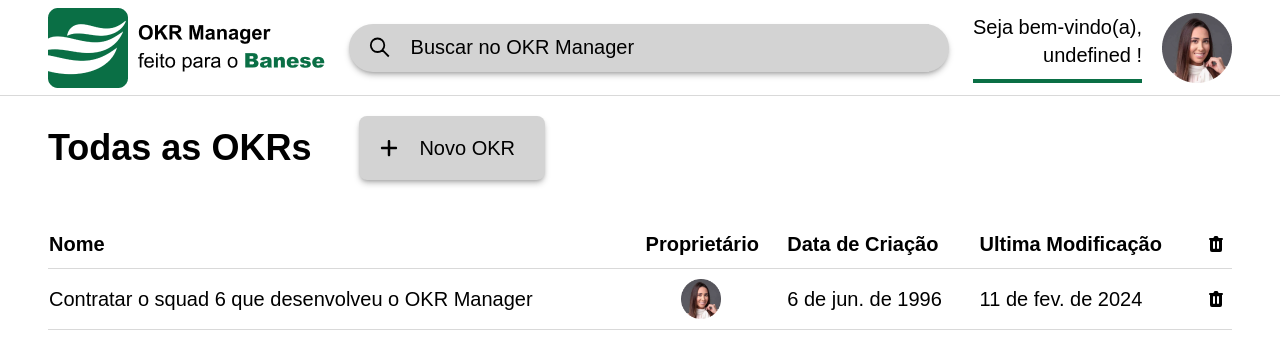
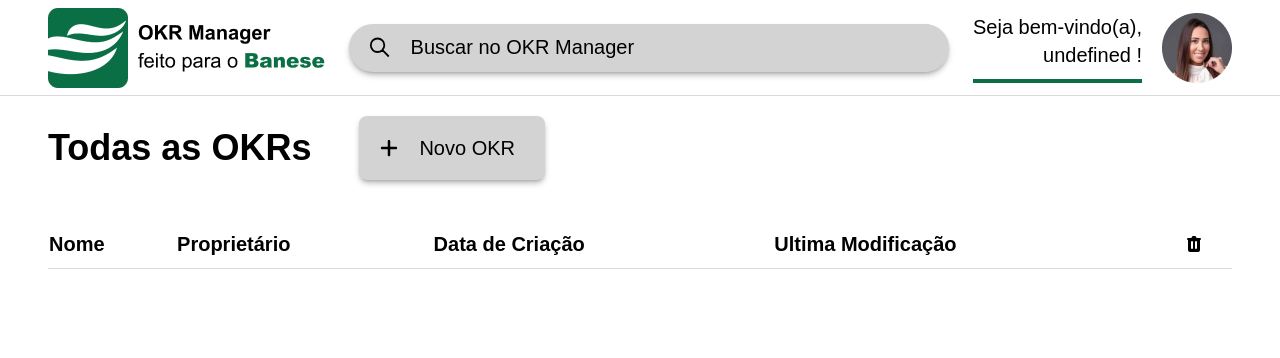
Before and after one commit to pedrohp2205/okr-manager, a React (Vite) app: page /dashboard in a window 1280 px wide. Shown: the top 358 px of the page. Built offline with nearby package versions, Linux system fonts and the light colour scheme.

Commit message:
Dashboard funcional e toaster.

```diff
--- a/package.json
+++ b/package.json
@@ -19,7 +19,8 @@
     "react": "^18.2.0",
     "react-dom": "^18.2.0",
     "react-icons": "^5.1.0",
-    "react-router-dom": "^6.22.3"
+    "react-router-dom": "^6.22.3",
+    "sonner": "^1.4.41"
   },
   "devDependencies": {
     "@types/react": "^18.2.78",
--- a/src/components/dashboard-item.tsx
+++ b/src/components/dashboard-item.tsx
@@ -1,35 +1,29 @@
 import { HiTrash } from "react-icons/hi";
 import logo from "../assets/perfil.png"
-// import { formatDistanceToNow } from 'date-fns'
-// import { ptBR } from 'date-fns/locale'
+import { formatDistanceToNow } from 'date-fns'
+import { ptBR } from 'date-fns/locale'
 
-export function DashboardItem() {
+interface dashboardItem {
+    dashboardItem:{
+        title: string,
+        creationDate: Date,
+        modificationDate: Date,
+    }
 
-    // const formattedDate = formatDistanceToNow(new Date(2024, 1, 11), {
-    //     addSuffix: true,
-    //     locale: ptBR,
-    //   })
+}
+
+
+export function DashboardItem({dashboardItem}: dashboardItem) {
+
+
 
     return(
-        <table className="text-black mt-10 w-full">
-            <thead>
-                <tr className="border-b  border-[#D9D9D9]">
-                    <th className="py-2.5  text-left  text-xl " >Nome</th>
-                    <th className="py-2.5  text-left text-xl ">Proprietário</th>
-                    <th className="py-2.5 text-left  text-xl ">Data de Criação</th>
-                    <th className="py-2.5   text-left text-xl ">Ultima Modificação</th>
-                    <th className="py-2.5 text-xl "> <HiTrash size={20} /></th>
-                </tr>
-            </thead>
-            <tbody>
-                <tr className="border-b  border-[#D9D9D9]">
-                    <td className=" py-2.5  text-left  text-xl">Contratar o squad 6 que desenvolveu o OKR Manager</td>
-                    <td className=" py-2.5  "><img src={logo} className="size-10 ml-[35px]"/></td>
-                    <td className=" py-2.5  text-left text-xl">6 de jun. de 1996</td>
-                    <td className=" py-2.5  text-left text-xl">11 de fev. de 2024</td>
-                    <td className=" py-2.5  text-left text-xl"><HiTrash size={20} /></td>
-                </tr>
-            </tbody>
-        </table>
+        <tr className="border-b  border-[#D9D9D9]">
+            <td className=" py-2.5  text-left  text-xl">{dashboardItem.title}</td>
+            <td className=" py-2.5  "><img src={logo} className="size-10 ml-[35px]"/></td>
+            <td className=" py-2.5  text-left text-xl">{formatDistanceToNow(dashboardItem.creationDate, {locale: ptBR, addSuffix: true}) }</td>
+            <td className=" py-2.5  text-left text-xl">{formatDistanceToNow(dashboardItem.modificationDate, {locale: ptBR, addSuffix: true}) }</td>
+            <td className=" py-2.5  text-left text-xl"><button><HiTrash size={20}></HiTrash></button> </td>
+        </tr>
     )
 }
--- a/src/main.tsx
+++ b/src/main.tsx
@@ -9,6 +9,7 @@ import { Login } from './pages/login.tsx'
 import { Dashboard } from './pages/dashboard.tsx'
 import './index.css'
 import { createBrowserRouter, RouterProvider} from "react-router-dom"
+import { Toaster } from 'sonner'
 
 
 const router = createBrowserRouter([
@@ -37,5 +38,6 @@ const router = createBrowserRouter([
 ReactDOM.createRoot(document.getElementById('root')!).render(
   <React.StrictMode>
     <RouterProvider router={router}/>
+    <Toaster richColors/>
   </React.StrictMode>,
 )
--- a/src/pages/dashboard.tsx
+++ b/src/pages/dashboard.tsx
@@ -2,7 +2,7 @@ import logo from "../assets/logobanese.png"
 import { GrSearch } from "react-icons/gr";
 import perfil from "../assets/perfil.png"
 import { FaPlus } from "react-icons/fa6";
-// import { HiTrash } from "react-icons/hi";
+import { HiTrash } from "react-icons/hi";
 import * as Dialog from '@radix-ui/react-dialog'
 import * as Popover from '@radix-ui/react-popover';
 import { X } from 'lucide-react'
@@ -10,15 +10,62 @@ import { FaGears } from "react-icons/fa6";
 import { IoLogOut } from "react-icons/io5";
 import { Link } from "react-router-dom"
 import { DashboardItem } from "../components/dashboard-item";
+import { ChangeEvent, useState } from "react";
+import { toast } from "sonner";
 
 
+interface Item {
+    id: string,
+    title: string,
+    creationDate: Date,
+    modificationDate: Date,
+}
+
 export function Dashboard() {
+
+
+    const [items, setItems] = useState<Item[]>([])
+
+    const [title, setTitle] = useState("")
+
+    const [open, setOpen] = useState(false)
+    const wait = () => new Promise((resolve) => setTimeout(resolve, 600));
+
+    function handleTitleChanged(event: ChangeEvent<HTMLInputElement>) {
+        setTitle(event.target.value)
+    }
+
+    function handleSaveItem() {
+        const newItem = {
+            id: crypto.randomUUID(),
+            title: title,
+            creationDate: new Date(),
+            modificationDate: new Date(),
+        }
+
+        if(title == "") {
+            toast.error("Campo Título vazio.")
+            return
+        }
+
+        setItems([newItem,...items])
+
+        setTitle("")
+        toast.success("OKR Salvo com sucesso")
+        wait().then(() => setOpen(false))
+
+
+
+
+
+
+    }
 
 
 
     return(
         <Popover.Root>
-            <Dialog.Root>
+            <Dialog.Root open={open} onOpenChange={setOpen}>
                 <div>
                     <header>
                         <nav className=" h-24 px-12 py-3 flex border-b-[1px] border-[#d9d9d9] items-center justify-between">
@@ -46,19 +93,31 @@ export function Dashboard() {
 
                         </div>
 
-{/*
-                        <div className="flex mt-12 justify-between text-xl border-b pb-3">
-                            <p>Nome</p>
+                        <table className="text-black mt-10 w-full">
+                            <thead>
+                                <tr className="border-b  border-[#D9D9D9]">
+                                    <th className="py-2.5  text-left  text-xl " >Nome</th>
+                                    <th className="py-2.5  text-left text-xl ">Proprietário</th>
+                                    <th className="py-2.5 text-left  text-xl ">Data de Criação</th>
+                                    <th className="py-2.5   text-left text-xl ">Ultima Modificação</th>
+                                    <th className="py-2.5 text-xl "> <HiTrash size={20} /></th>
+                                </tr>
+                            </thead>
+                            <tbody>
+                                {/* <DashboardItem dashboardItem={{
+                                    title:"Hello",
+                                    creationDate: new Date(),
+                                    modificationDate: new Date(),
+                                }} /> */}
 
-                            <div className="flex justify-evenly  flex-1 max-w-[1200px] ">
-                                <p >Proprietario</p>
-                                <p >Data de criação</p>
-                                <p >Última modificação</p>
-                                <HiTrash size={20} />
-                            </div>
-                        </div> */}
+                                {items.map(item => {
+                                    return <DashboardItem key={item.id} dashboardItem={item}/>
+                                })}
 
-                        <DashboardItem></DashboardItem>
+                            </tbody>
+                        </table>
+
+
 
 
                     </main>
@@ -75,11 +134,13 @@ export function Dashboard() {
 
                         <div className="flex flex-col gap-12 ">
                             <h1 className="text-4xl text-black font-bold">Novo OKR</h1>
-                            <input type="text" placeholder="Título do Projeto" className="border-b border-[#D9D9D9] pb-2 pl-1 outline-none"/>
+                            <input type="text" onChange={handleTitleChanged} value={title} placeholder="Título do Projeto" className="border-b border-[#D9D9D9] pb-2 pl-1 outline-none"/> {/*Esse Input*/}
 
                             <div className="flex gap-[0.625rem]">
-                                <button className="flex items-center justify-center text-center gap-5 h-16 w-[15.312rem] bg-[#d3d3d3] shadow-md shadow-[#00000040] p-5 text-xl rounded-lg hover:bg-[#a3a3a3]"><FaPlus />Criar</button>
-                                <button className="flex items-center justify-center text-center gap-5 h-16 w-[15.312rem] bg-[#d3d3d3] shadow-md shadow-[#00000040] p-5 text-xl rounded-lg hover:bg-[#a3a3a3]">Cancelar</button>
+                                <button  onClick={handleSaveItem} className="flex items-center justify-center text-center gap-5 h-16 w-[15.312rem] bg-[#d3d3d3] shadow-md shadow-[#00000040] p-5 text-xl rounded-lg hover:bg-[#a3a3a3]"><FaPlus />Criar</button>
+
+
+                                <Dialog.Close><button className="flex items-center justify-center text-center gap-5 h-16 w-[15.312rem] bg-[#d3d3d3] shadow-md shadow-[#00000040] p-5 text-xl rounded-lg hover:bg-[#a3a3a3]">Cancelar</button></Dialog.Close>
                             </div>
                         </div>
                     </Dialog.Content>
```
Also changed, not shown: 2 other files (tests, documents, lock files or other folders).
